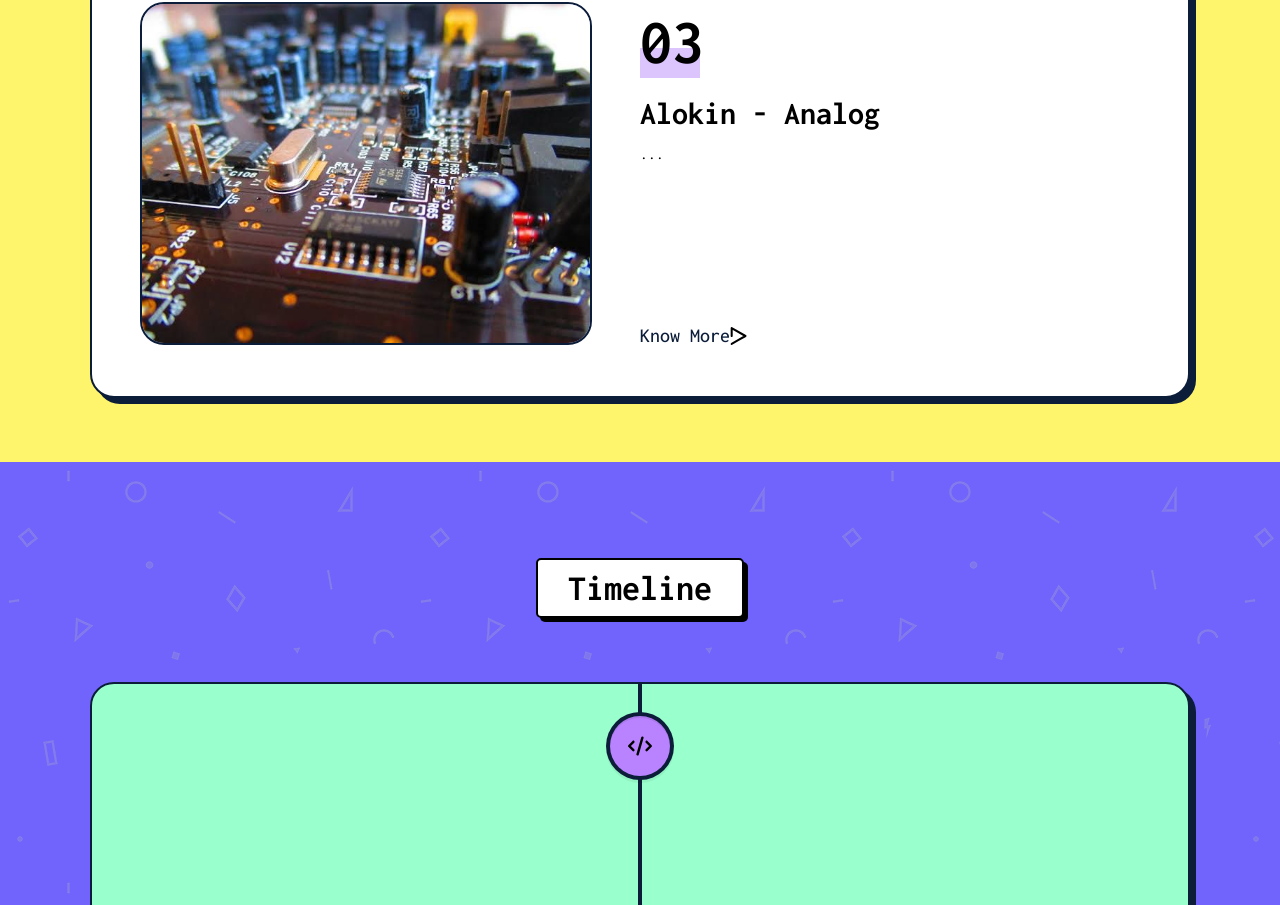
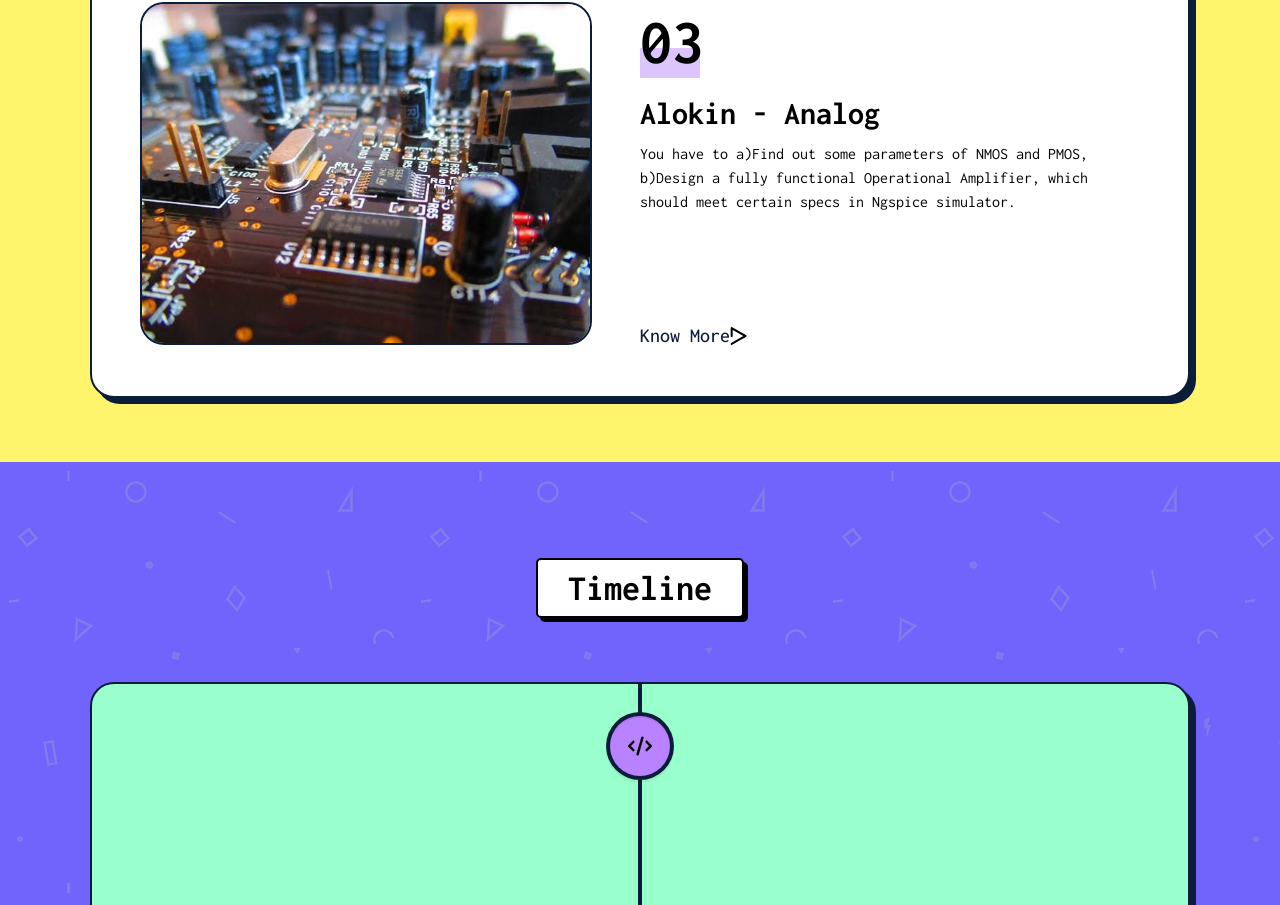
Before and after one commit to oss2019/SOI_2k23, a Next.js app: page / in a window 1280 px wide. Shown: the part 2819-3724 px from the top of the page. Built offline with nearby package versions, Linux system fonts and the light colour scheme.

Commit message:
Alokin Analog description

```diff
--- a/src/components/Events/data.js
+++ b/src/components/Events/data.js
@@ -19,7 +19,7 @@ const data = [
   },
   {
     heading: "Alokin - Analog",
-    content: `...`,
+    content: `You have to a)Find out some parameters of NMOS and PMOS, b)Design a fully functional Operational Amplifier, which should meet certain specs in Ngspice simulator.`,
     image: "/Events/Alokin_Analog.jpg",
     knowMoreLink:
       "https://drive.google.com/file/d/1UpLDai46hG_Xhu4E1YjxeHKwe82lXAaV/view?usp=sharing",
```
